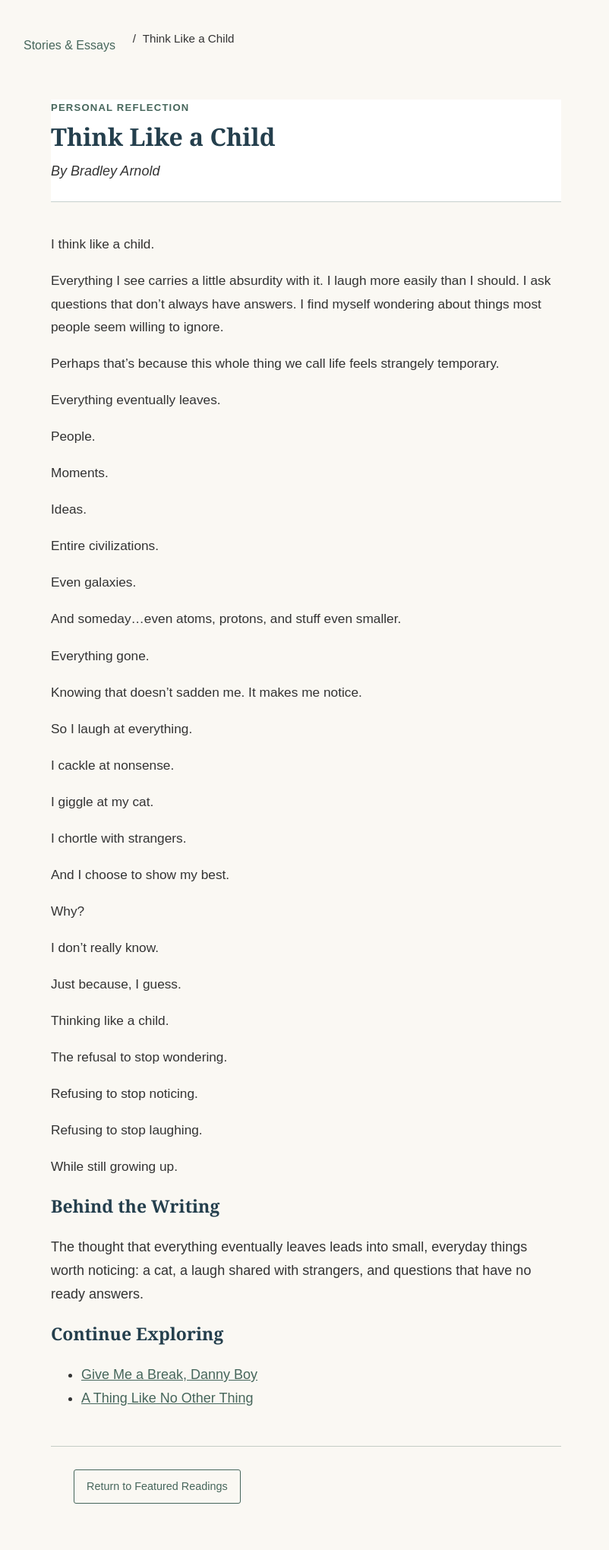
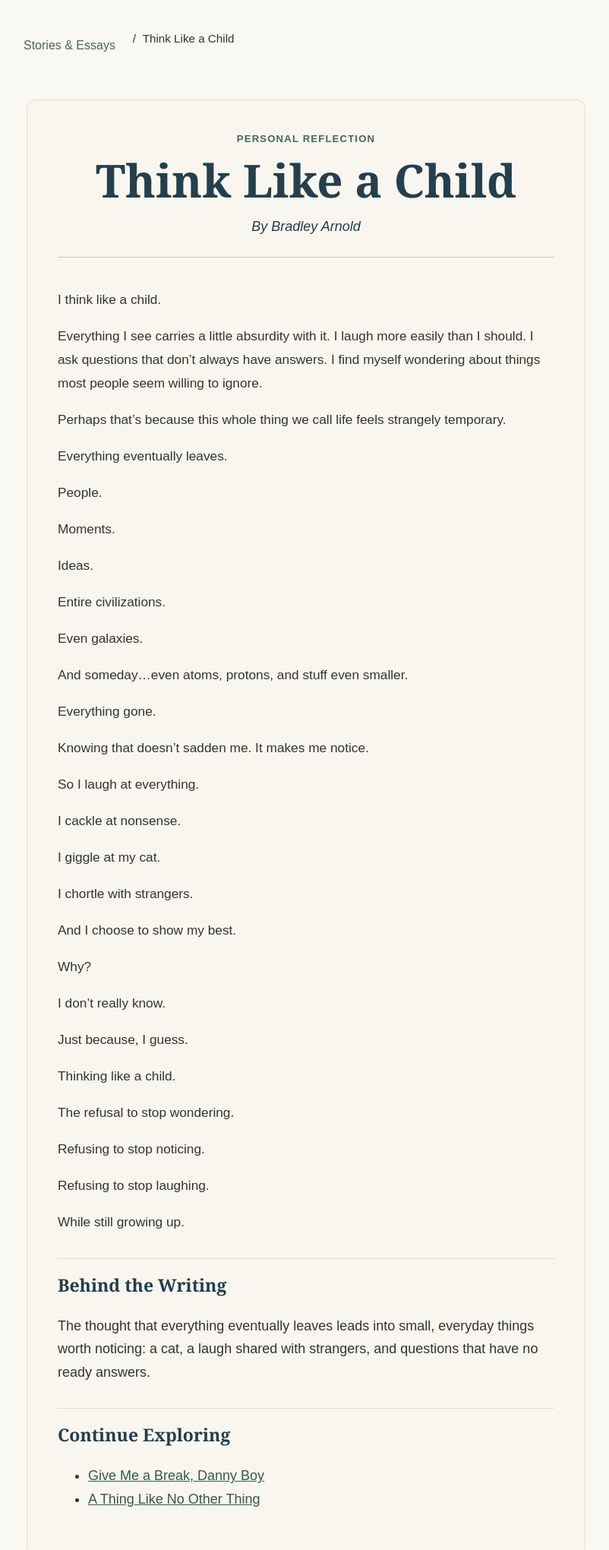
Before and after one commit to leybrad/leybrad.github.io, a plain HTML site: page think-like-a-child.html in a window 1280 px wide. Shown: the part 240-2280 px from the top of the page at 76% size, without its empty margins (237-1039 px from the left). Drawn offline with Linux system fonts and the light colour scheme.

Commit message:
Update style.css

```diff
--- a/style.css
+++ b/style.css
@@ -1240,11 +1240,20 @@ main.book-page {
 }
 
 .reading-article {
-    width: min(100%, 42rem);
+    box-sizing: border-box;
+    width: min(100%, 46rem);
     margin: 0 auto;
+    padding: clamp(1rem, 4vw, 2.5rem);
+    background: #f8f6ef;
+    color: #303532;
+    border: 1px solid #deded4;
+    border-radius: 0.75rem;
 }
 
-.reading-header {
+.reading-article .reading-header {
+    background: transparent;
+    color: #223d4b;
+    text-align: center;
     margin-bottom: 2.5rem;
     padding-bottom: 1.5rem;
     border-bottom: 1px solid rgba(70, 102, 91, 0.3);
@@ -1253,6 +1262,29 @@ main.book-page {
 .reading-header h2 {
     margin: 0.2rem 0 0.7rem;
     line-height: 1.15;
+    font-family: Georgia, serif;
+    font-size: clamp(1.8rem, 6vw, 3.75rem);
+}
+
+.reading-excerpt {
+    text-align: center;
+    font-style: italic;
+    color: #46665b;
+}
+
+.reading-afterword {
+    margin-top: 2rem;
+    padding-top: 1.25rem;
+    border-top: 1px solid #deded4;
+}
+
+.reading-afterword h3 {
+    color: #223d4b;
+    margin-top: 0;
+}
+
+.reading-afterword a {
+    color: #36594e;
 }
 
 .reading-byline {
```
